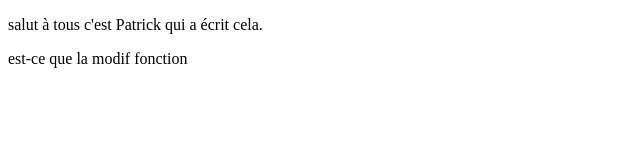
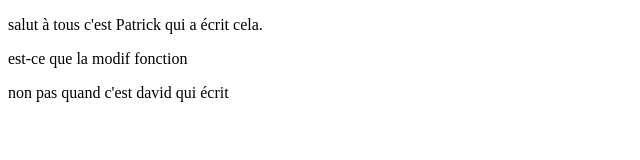
Before and after one commit to dfluhman/projet_coloc, a plain HTML site: page P_C.html in a window 1280 px wide. Shown: the whole page, without its empty margins (0-640 px from the left). Drawn offline with Linux system fonts and the light colour scheme.

Commit message:
Update P_C.html
est ce que cela change mon fichier codepen ?

```diff
--- a/P_C.html
+++ b/P_C.html
@@ -7,5 +7,6 @@
 <body>
 	<p>salut à tous c'est Patrick qui a écrit cela.</p>
 	<p>est-ce que la modif fonction<p>
+	<p>non pas quand c'est david qui écrit<p>
 </body>
 </html>
```
